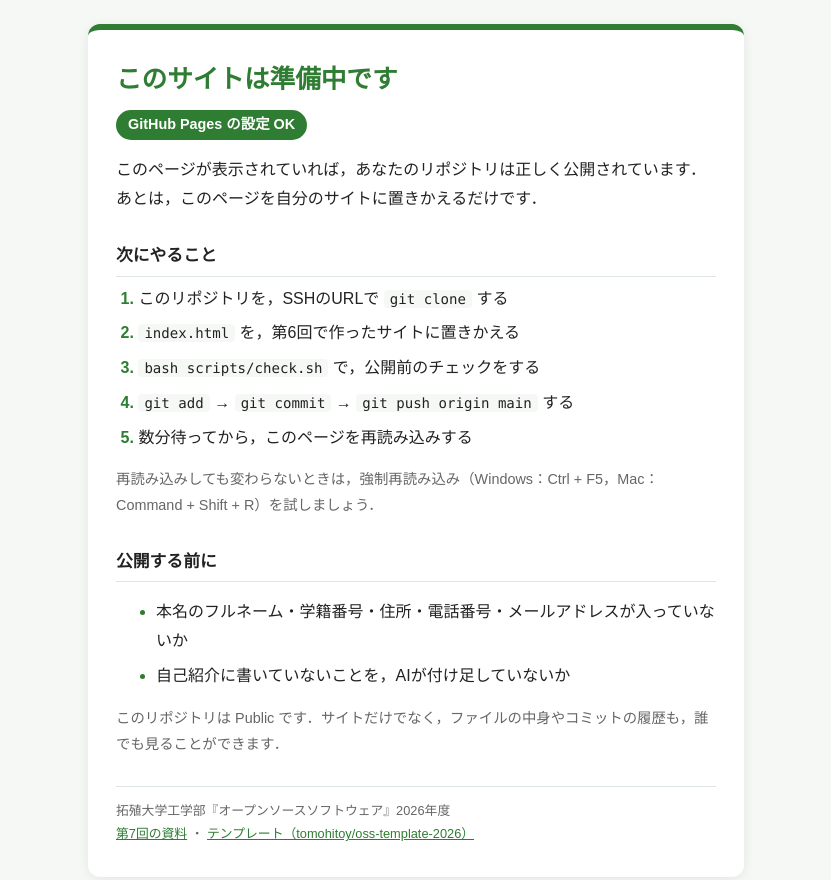
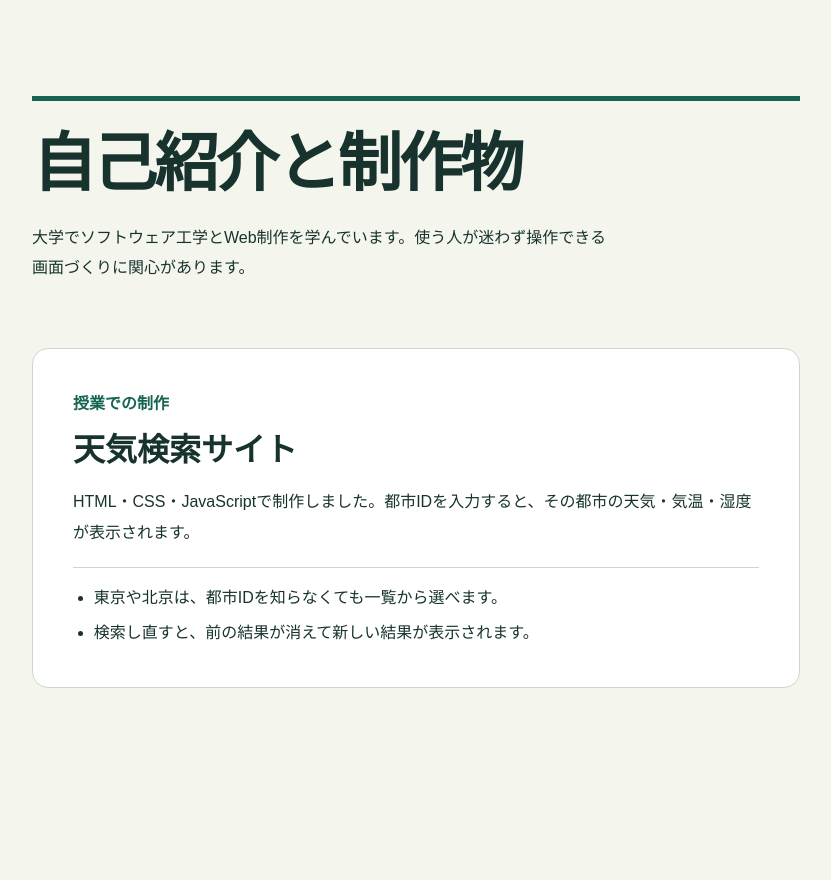
Before and after one commit to G484122024/G484122024.github.io, a plain HTML site: page index.html in a window 1280 px wide. Shown: the whole page, without its empty margins (224-1055 px from the left). After the commit the page ends 800 px from the top, so only its background shows below. Drawn offline with Linux system fonts and the light colour scheme.

Commit message:
Add self-introduction page

```diff
--- a/index.html
+++ b/index.html
@@ -1,162 +1,96 @@
-<!DOCTYPE html>
-<!-- oss-template-2026:placeholder （この目印で，scripts/check.sh が「準備中」のページかどうかを見分けます） -->
-<!--
-  テンプレートの「準備中」のページです．
-  このページが https://ユーザー名.github.io/ に表示されたら，GitHub Pages の設定は成功です．
-  第7回の実習4で，このファイルを第6回で作った index.html に置きかえます．
--->
+<!doctype html>
 <html lang="ja">
 <head>
-  <meta charset="UTF-8">
+  <meta charset="utf-8">
   <meta name="viewport" content="width=device-width, initial-scale=1">
-  <title>準備中</title>
+  <meta name="description" content="大学で学んでいることと、授業で制作した天気検索サイトを紹介します。">
+  <title>自己紹介と制作物</title>
   <style>
-    /* ===== 色の設定 ===== */
     :root {
-      --main-color: #2e7d32;  /* メインの色（見出し・番号） */
-      --bg-color: #f5f8f5;    /* ページの背景の色 */
-      --card-color: #ffffff;  /* カードの背景の色 */
-      --text-color: #222222;  /* 文字の色 */
-      --sub-color: #666666;   /* 補足の文字の色 */
-      --line-color: #dfe6df;  /* 区切り線の色 */
+      color-scheme: light;
+      font-family: "BIZ UDPGothic", "Hiragino Sans", "Yu Gothic", sans-serif;
+      color: #18332e;
+      background: #f4f6ee;
+      --accent: #176453;
+      --border: #c8d9cf;
     }
 
-    /* パソコンやスマートフォンがダークモードのときの色 */
-    @media (prefers-color-scheme: dark) {
-      :root {
-        --main-color: #81c784;
-        --bg-color: #121512;
-        --card-color: #1e231e;
-        --text-color: #e8ece8;
-        --sub-color: #a0a8a0;
-        --line-color: #2f362f;
-      }
+    * { box-sizing: border-box; }
+
+    body { margin: 0; }
+
+    main {
+      width: min(100% - 2.5rem, 48rem);
+      margin-inline: auto;
+      padding-block: clamp(2.5rem, 9vw, 6rem);
     }
 
-    /* ページ全体：カードを画面のまんなかに置く */
-    body {
-      margin: 0;
-      min-height: 100vh;
-      display: flex;
-      align-items: center;
-      justify-content: center;
-      padding: 24px 16px;
-      box-sizing: border-box;
-      font-family: "Hiragino Sans", "Yu Gothic", "Meiryo", sans-serif;
-      line-height: 1.8;
-      color: var(--text-color);
-      background: var(--bg-color);
-    }
-
-    /* まんなかのカード */
-    main {
-      width: 100%;
-      max-width: 600px;
-      padding: 32px 28px;
-      background: var(--card-color);
-      border-top: 6px solid var(--main-color);
-      border-radius: 12px;
-      box-shadow: 0 2px 12px rgba(0, 0, 0, 0.08);
-    }
+    h1, h2, p { margin: 0; }
 
     h1 {
-      margin: 0 0 4px;
-      font-size: clamp(1.3rem, 6vw, 1.6rem);  /* スマートフォンでは少し小さくする */
-      line-height: 1.4;
-      color: var(--main-color);
+      font-size: clamp(2rem, 7vw, 4rem);
+      line-height: 1.22;
+      letter-spacing: -.045em;
     }
 
     h2 {
-      margin: 28px 0 8px;
-      padding-bottom: 4px;
-      font-size: 1.05rem;
-      border-bottom: 1px solid var(--line-color);
+      font-size: clamp(1.4rem, 4vw, 2rem);
+      line-height: 1.45;
     }
 
-    /* 「設定は成功」のバッジ */
-    .badge {
-      display: inline-block;
-      margin: 8px 0 0;
-      padding: 2px 12px;
-      font-size: 0.9rem;
-      font-weight: bold;
-      color: var(--card-color);
-      background: var(--main-color);
-      border-radius: 999px;
+    p { line-height: 1.9; }
+
+    header {
+      border-top: .35rem solid var(--accent);
+      padding-top: 1.5rem;
     }
 
-    /* 「次にやること」の番号つきリスト */
-    ol {
-      margin: 0;
-      padding-left: 1.4em;
-    }
-    li {
-      margin-bottom: 6px;
-    }
-    li::marker {
-      font-weight: bold;
-      color: var(--main-color);
+    header p {
+      margin-top: 1.25rem;
+      max-width: 36rem;
     }
 
-    /* コマンドの見た目 */
-    code {
-      padding: 1px 6px;
-      font-family: "SFMono-Regular", Consolas, monospace;
-      font-size: 0.88em;
-      background: var(--bg-color);
-      border-radius: 4px;
-      white-space: nowrap;  /* コマンドの途中で折り返さない */
+    article {
+      margin-top: clamp(2.5rem, 8vw, 4rem);
+      padding: clamp(1.25rem, 5vw, 2.5rem);
+      border: 1px solid var(--border);
+      border-radius: 1rem;
+      background: #fff;
     }
 
-    /* 補足の小さな文字 */
-    .sub {
-      font-size: 0.9rem;
-      color: var(--sub-color);
+    .section-label {
+      color: var(--accent);
+      font-weight: bold;
+      margin-bottom: .5rem;
     }
 
-    /* いちばん下の小さな文字 */
-    footer {
-      margin-top: 28px;
-      padding-top: 12px;
-      font-size: 0.8rem;
-      color: var(--sub-color);
-      border-top: 1px solid var(--line-color);
+    article h2 + p { margin-top: .85rem; }
+
+    ul {
+      margin: 1.2rem 0 0;
+      padding: 1rem 0 0 1.3rem;
+      border-top: 1px solid var(--border);
+      line-height: 1.8;
     }
-    a {
-      color: var(--main-color);
-    }
+
+    li + li { margin-top: .35rem; }
   </style>
 </head>
 <body>
   <main>
-    <h1>このサイトは準備中です</h1>
-    <p class="badge">GitHub Pages の設定 OK</p>
-    <p>このページが表示されていれば，あなたのリポジトリは正しく公開されています．
-      あとは，このページを自分のサイトに置きかえるだけです．</p>
-
-    <h2>次にやること</h2>
-    <ol>
-      <li>このリポジトリを，SSHのURLで <code>git clone</code> する</li>
-      <li><code>index.html</code> を，第6回で作ったサイトに置きかえる</li>
-      <li><code>bash scripts/check.sh</code> で，公開前のチェックをする</li>
-      <li><code>git add</code> → <code>git commit</code> → <code>git push origin main</code> する</li>
-      <li>数分待ってから，このページを再読み込みする</li>
-    </ol>
-    <p class="sub">再読み込みしても変わらないときは，強制再読み込み（Windows：Ctrl + F5，Mac：Command + Shift + R）を試しましょう．</p>
-
-    <h2>公開する前に</h2>
-    <ul>
-      <li>本名のフルネーム・学籍番号・住所・電話番号・メールアドレスが入っていないか</li>
-      <li>自己紹介に書いていないことを，AIが付け足していないか</li>
-    </ul>
-    <p class="sub">このリポジトリは Public です．サイトだけでなく，ファイルの中身やコミットの履歴も，誰でも見ることができます．</p>
-
-    <footer>
-      拓殖大学工学部『オープンソースソフトウェア』2026年度<br>
-      <a href="https://github.com/tomohitoy/oss-practice-2026/blob/main-07/chap07/README.md">第7回の資料</a>
-      ・
-      <a href="https://github.com/tomohitoy/oss-template-2026">テンプレート（tomohitoy/oss-template-2026）</a>
-    </footer>
+    <header>
+      <h1>自己紹介と制作物</h1>
+      <p>大学でソフトウェア工学とWeb制作を学んでいます。使う人が迷わず操作できる画面づくりに関心があります。</p>
+    </header>
+    <article aria-labelledby="weather-project">
+      <p class="section-label">授業での制作</p>
+      <h2 id="weather-project">天気検索サイト</h2>
+      <p>HTML・CSS・JavaScriptで制作しました。都市IDを入力すると、その都市の天気・気温・湿度が表示されます。</p>
+      <ul>
+        <li>東京や北京は、都市IDを知らなくても一覧から選べます。</li>
+        <li>検索し直すと、前の結果が消えて新しい結果が表示されます。</li>
+      </ul>
+    </article>
   </main>
 </body>
 </html>
```
